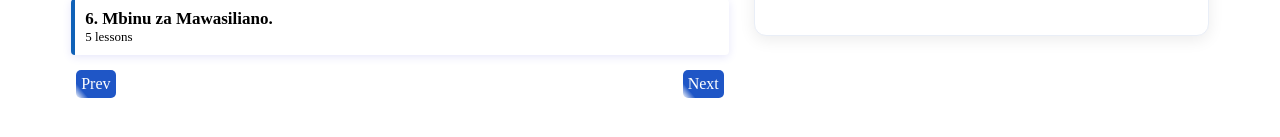
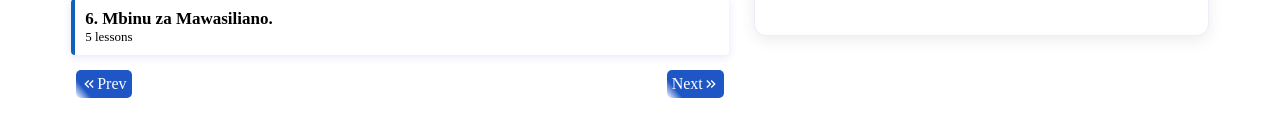
Before and after one commit to badakomora/school, a React (Create React App) app: page / in a window 1280 px wide. Shown: the part 419-556 px from the top of the page. Built offline with nearby package versions, Linux system fonts and the light colour scheme.

Commit message:
pagination

```diff
--- a/src/Components/Classroom.tsx
+++ b/src/Components/Classroom.tsx
@@ -20,7 +20,6 @@ const styles = {
           font-size: 2.6rem;
           font-weight: 700;
           line-height: 1.3;
-          font-family: math;
         }
 
         > p:first-of-type {
@@ -146,11 +145,9 @@ const styles = {
         padding: 0 12px;
 
         > div {
-          font-family: math;
 
           > h1 {
             font-size: 2rem;
-            font-family: math;
           }
 
           > p:nth-of-type(2) {
--- a/src/Components/Pagination.tsx
+++ b/src/Components/Pagination.tsx
@@ -1,16 +1,23 @@
 /** @jsxImportSource @emotion/react */
 import { css } from "@emotion/react";
+import { MdOutlineKeyboardDoubleArrowRight } from "react-icons/md";
+import { MdOutlineKeyboardDoubleArrowLeft } from "react-icons/md";
+
 const styles = {
   pagination: css`
     margin-top: 10px;
     display: flex;
     justify-content: space-between;
+
     span {
+      display: flex;
+      align-items: center;
       background: linear-gradient(50deg, #fff 0%, #1f56c6 20%);
       padding: 5px;
       border-radius: 5px;
       color: white;
       margin: 5px;
+
       a {
         color: #fff;
         text-decoration: none;
@@ -18,16 +25,21 @@ const styles = {
     }
   `,
 };
+
 const Pagination = () => {
   return (
     <div css={styles.pagination}>
       <span>
-        <a href=".">Prev </a>
+        <MdOutlineKeyboardDoubleArrowLeft />
+        <a href=".">Prev</a>
       </span>
+
       <span>
-        <a href=".">Next </a>
+        <a href=".">Next</a>
+        <MdOutlineKeyboardDoubleArrowRight />
       </span>
     </div>
   );
 };
+
 export default Pagination;
```
